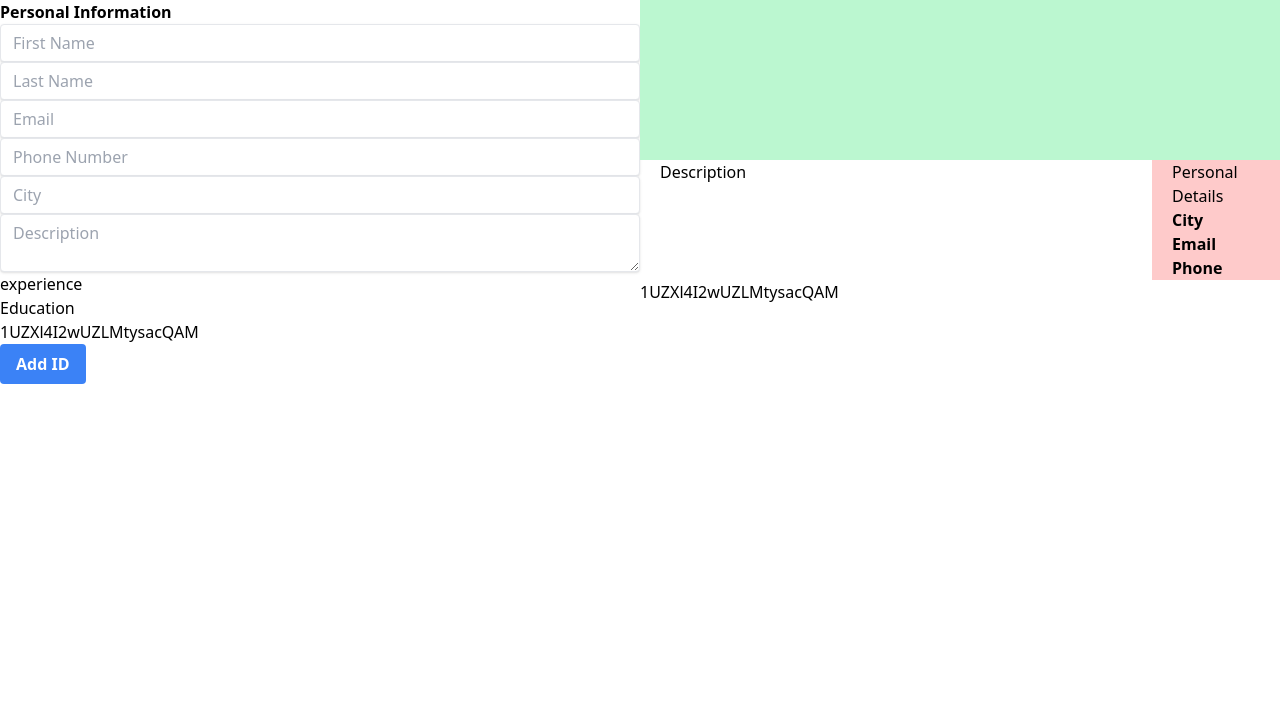
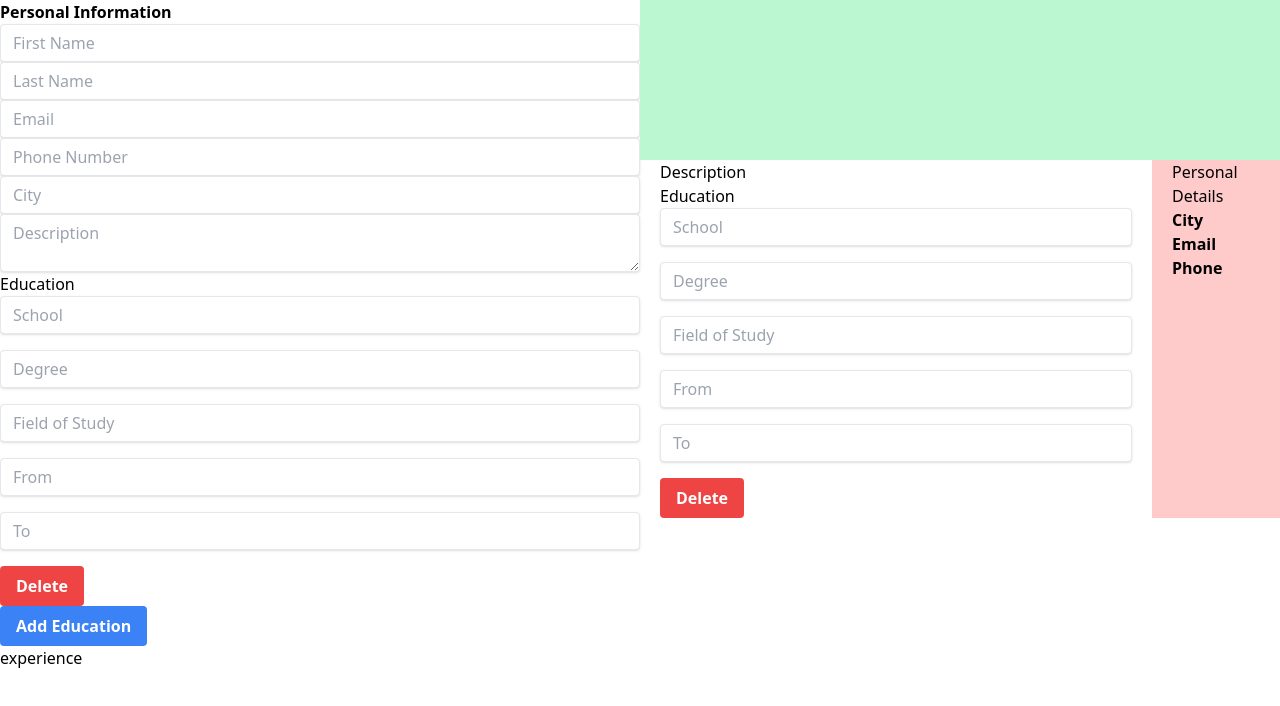
Before and after one commit to Baskin-Ridley/react-cv-generator, a Next.js app: page / in a window 1280 px wide. Shown: the top 706 px of the page. Built offline with nearby package versions, Linux system fonts and the light colour scheme.

Commit message:
added education form

```diff
--- a/pages/components/forms/Education.tsx
+++ b/pages/components/forms/Education.tsx
@@ -1,8 +1,123 @@
 import React from 'react'
+import {
+  RecoilRoot,
+  atom,
+  selector,
+  useRecoilState,
+  useRecoilValue,
+} from 'recoil';
+const Education = (props: { id: string | number | boolean | React.ReactElement<any, string | React.JSXElementConstructor<any>> | React.ReactFragment | React.ReactPortal | null | undefined }) => {
 
-const Education = () => {
+  const educationAtom = atom({
+    key: `educationAtom${props.id}`,
+    default: {
+      school: '',
+      degree: '',
+      fieldOfStudy: '',
+      from: '',
+      to: ''
+    },
+  });
+
+  const [educationList, setEducationList] = useRecoilState(educationAtom);
+
   return (
-    <div>Education</div>
+    <div>
+      {/* create a form with tailwindcss using the educationatom */}
+      <form>
+        <div className="mb-4">
+          <input
+            className="shadow appearance-none border rounded w-full py-2 px-3 text-gray-700 leading-tight focus:outline-none focus:shadow-outline"
+            id="school"
+            type="text"
+            placeholder="School"
+            value={educationList.school}
+            onChange={(e) => {
+              setEducationList({
+                ...educationList,
+                school: e.target.value,
+              })
+            }}
+          />
+        </div>
+        <div className="mb-4">
+          <input
+            className="shadow appearance-none border rounded w-full py-2 px-3 text-gray-700 leading-tight focus:outline-none focus:shadow-outline"
+            id="degree"
+            type="text"
+            placeholder="Degree"
+            value={educationList.degree}
+            onChange={(e) => {
+              setEducationList({
+                ...educationList,
+                degree: e.target.value,
+              })
+            }}
+          />
+        </div>
+        <div className="mb-4">
+          <input
+            className="shadow appearance-none border rounded w-full py-2 px-3 text-gray-700 leading-tight focus:outline-none focus:shadow-outline"
+            id="fieldOfStudy"
+            type="text"
+            placeholder="Field of Study"
+            value={educationList.fieldOfStudy}
+            onChange={(e) => {
+              setEducationList({
+                ...educationList,
+                fieldOfStudy: e.target.value,
+              })
+            }}
+          />
+        </div>
+        <div className="mb-4">
+          <input
+            className="shadow appearance-none border rounded w-full py-2 px-3 text-gray-700 leading-tight focus:outline-none focus:shadow-outline"
+            id="from"
+            type="text"
+            placeholder="From"
+            value={educationList.from}
+            onChange={(e) => {
+              setEducationList({
+                ...educationList,
+                from: e.target.value,
+              })
+            }}
+          />
+        </div>
+        <div className="mb-4">
+          <input
+            className="shadow appearance-none border rounded w-full py-2 px-3 text-gray-700 leading-tight focus:outline-none focus:shadow-outline"
+            id="to"
+            type="text"
+            placeholder="To"
+            value={educationList.to}
+            onChange={(e) => {
+              setEducationList({
+                ...educationList,
+                to: e.target.value,
+              })
+            }}
+          />
+        </div>
+      </form>
+      {/* create a delete button for education form */}
+      <button
+        className="bg-red-500 hover:bg-red-700 text-white font-bold py-2 px-4 rounded"
+        onClick={() => {
+          setEducationList({
+            school: '',
+            degree: '',
+            fieldOfStudy: '',
+            from: '',
+            to: ''
+          })
+        }}
+      >
+        Delete
+      </button>
+
+    </div>
   )
 }
 
--- a/pages/components/sides/LeftSide.tsx
+++ b/pages/components/sides/LeftSide.tsx
@@ -7,8 +7,9 @@ const LeftSide = () => {
   return (
     <div>
         <PersonalInfo />
+        <Education/>
         <Experience/>
-        <Education/>
+
         {/*<AddButton/> temporarily in index.tsx*/}
     </div>
   )
--- a/pages/components/sides/RightSide.tsx
+++ b/pages/components/sides/RightSide.tsx
@@ -38,6 +38,10 @@ const [personalInfo, setPersonalInfo] = useRecoilState(personalInfoAtom)
           <div>
             <h2 className="">Description</h2>
             <p >{personalInfo.description}</p>
+            <h2>Education</h2>
+            <p>
+            {props.components.map((component) => component)}
+            </p>
           </div>
         </div>
         <div className="bg-red-200 col-span-1 w-full break-words px-5">
@@ -56,10 +60,6 @@ const [personalInfo, setPersonalInfo] = useRecoilState(personalInfoAtom)
           </div>
         </div>
       </div>
-
-
-
-      {props.components.map((component) => component)}
     </div>
   )
 }
--- a/pages/index.tsx
+++ b/pages/index.tsx
@@ -3,6 +3,9 @@ import LeftSide from "./components/sides/LeftSide"
 import RightSide from "./components/sides/RightSide"
 import Unique from "./components/experimental/Unique"
 import { AddButton } from "./components/buttons/AddButton"
+import PersonalInfo from "./components/forms/PersonalInfo"
+import Education from "./components/forms/Education"
+import Experience from "./components/forms/Experience"
 import { nanoid } from 'nanoid'
 import {
   RecoilRoot,
@@ -13,10 +16,10 @@ import {
 } from 'recoil';
 export default function Home() {
 
-  const [components, setComponents] = useState([<Unique id = {nanoid()}/>]);
+  const [components, setComponents] = useState([<Education id = {nanoid()}/>]);
 
   function addComponent() {
-    setComponents([...components, <Unique id = {nanoid()}/>])
+    setComponents([...components, <Education id = {nanoid()}/>])
   }
 
 
@@ -25,13 +28,14 @@ export default function Home() {
     <RecoilRoot>
       <div className="grid grid-cols-2">
         <div>
-          <LeftSide/>
+          <PersonalInfo />
+          <h2>Education</h2>
           {components.map((component) => component)}
-          <AddButton onClick={addComponent} text="Add ID"/>
+          <AddButton onClick={addComponent} text="Add Education"/>
+          <Experience/>
         </div>
-
         <div className="">
-          <RightSide components = {components}/>
+          <RightSide components={components}/>
         </div>
       </div>
     </RecoilRoot>
```
